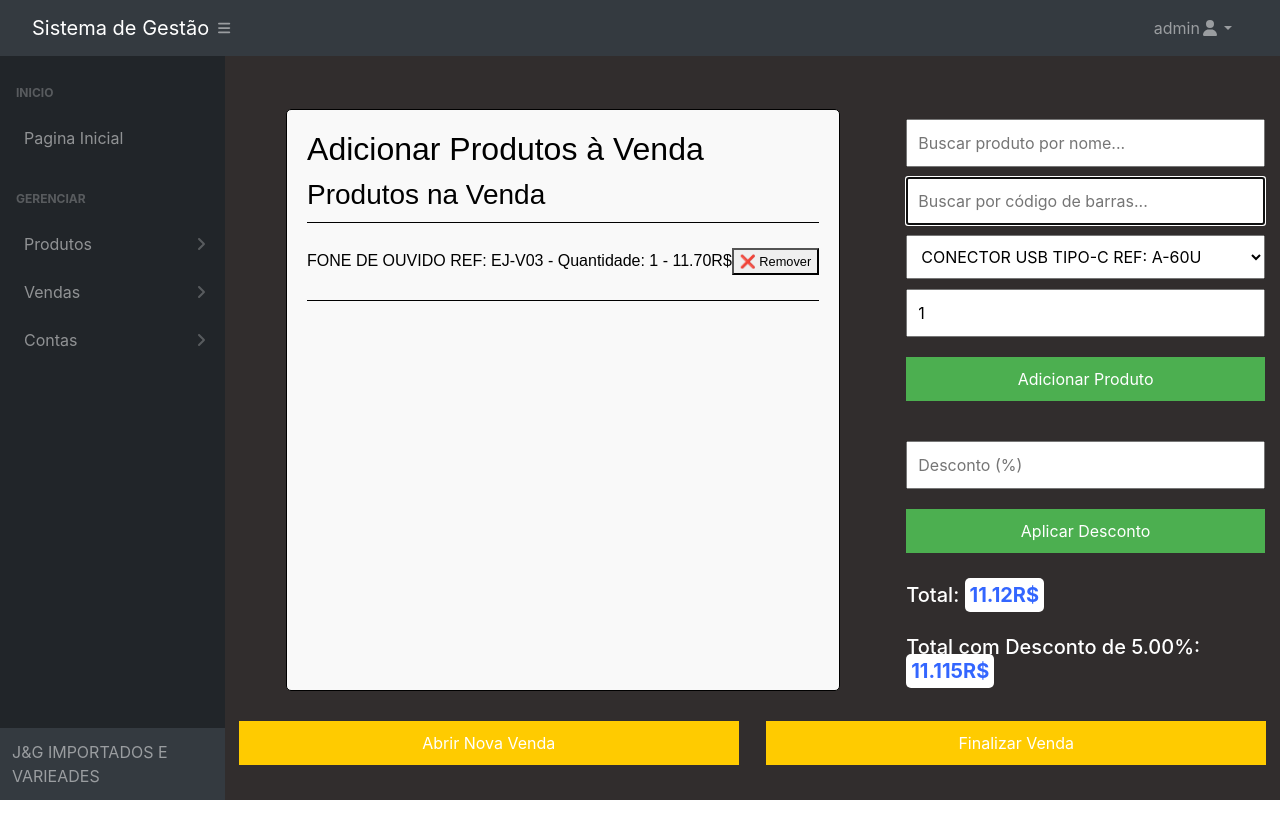
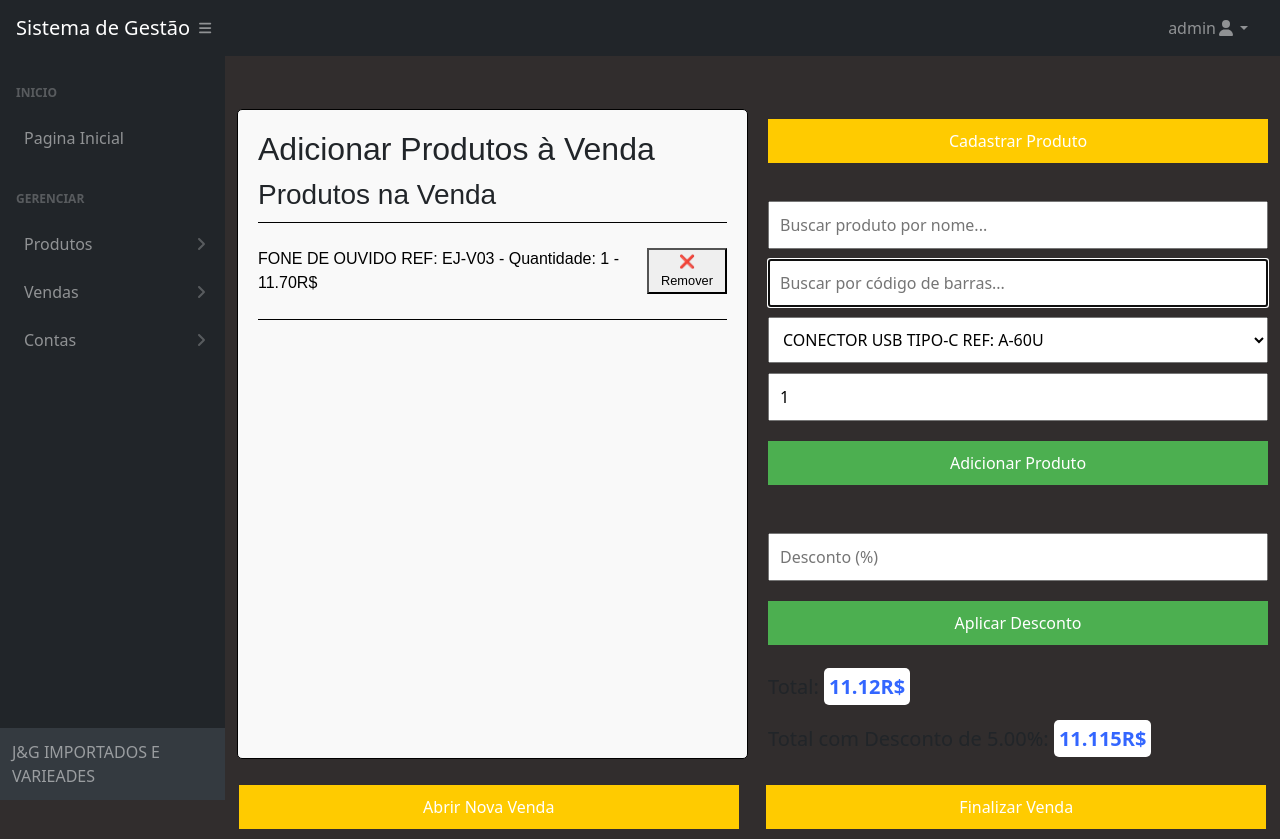
Before and after one commit to JoseGustavoP/Sistema-de-Gestao-de-Loja, a Django app: page /vendas/adicionar_produto/1/ in a window 1280 px wide. Before the commit the page ends 800 px from the top, so only its background shows below. Run offline with Django 4.2, Linux system fonts and the light colour scheme; a user stored in the database is signed in; data comes from the database, SQL or seed files in the repository; both versions use the stored data as it was after the commit; some libraries are stand-ins or nearby versions.

Commit message:
Começando a adiconar o criar produto no momento da venda

```diff
--- /dev/null
+++ b/vendas/forms.py
@@ -0,0 +1,7 @@
+from django import forms
+from .models import Produto
+
+class ProdutoForm(forms.ModelForm):
+    class Meta:
+        model = Produto
+        fields = ['nome', 'tipo', 'codigo_barras', 'preco_compra', 'porcentagem_lucro', 'imagem']
--- a/vendas/templates/adicionar_produto.html
+++ b/vendas/templates/adicionar_produto.html
@@ -4,6 +4,7 @@
 
 {% block estilo %}
 <link rel="stylesheet" href="{% static 'css/abrir_caixa.css' %}">
+<link href="https://cdn.jsdelivr.net/npm/bootstrap@5.3.2/dist/css/bootstrap.min.css" rel="stylesheet">
 {% endblock %}
 
 {% block corpo %}
@@ -34,6 +35,10 @@
 
             <!-- Formulário para adicionar produtos -->
             <div class="product-actions">
+                <button type="button" class="myapp-btn myapp-btn-new mb-2" data-bs-toggle="modal" data-bs-target="#modalCadastrarProduto">
+                    Cadastrar Produto
+                </button>
+
                 <form method="post" id="formAdicionarProduto">
                     {% csrf_token %}
                     <input type="text" class="input-custom" id="buscaProduto" placeholder="Buscar produto por nome...">
@@ -48,7 +53,7 @@
                 </form>
 
                 <!-- Formulário para aplicar desconto -->
-                <form method="post" action="{% url 'adicionar_produto' venda.id %}" class="discount-form">
+                <form method="post" action="{% url 'adicionar_produto' venda.id %}" class="discount-form mt-2">
                     {% csrf_token %}
                     <input type="number" name="desconto" min="0" max="100" step="0.01" placeholder="Desconto (%)" class="input-custom">
                     <input type="submit" value="Aplicar Desconto" class="myapp-btn myapp-btn-discount">
@@ -62,17 +67,41 @@
         </div>
 
         <!-- Ações de venda -->
-        <div class="sale-actions">
+        <div class="sale-actions mt-3">
             <a href="{% url 'iniciar_venda' %}" class="myapp-btn myapp-btn-new">Abrir Nova Venda</a>
             <a href="{% url 'finalizar_venda' venda.id %}" class="myapp-btn myapp-btn-finish">Finalizar Venda</a>
         </div>
 
     </main>
 </div>
+
+<!-- Modal para cadastrar produto -->
+<div class="modal fade" id="modalCadastrarProduto" tabindex="-1" aria-labelledby="modalCadastrarProdutoLabel" aria-hidden="true">
+  <div class="modal-dialog">
+    <div class="modal-content">
+      <div class="modal-header">
+        <h5 class="modal-title" id="modalCadastrarProdutoLabel">Cadastrar Novo Produto</h5>
+        <button type="button" class="btn-close" data-bs-dismiss="modal" aria-label="Fechar"></button>
+      </div>
+      <form method="post" action="{% url 'cadastrar_produto' %}" enctype="multipart/form-data">
+        {% csrf_token %}
+        <div class="modal-body">
+            {{ form|crispy }}
+        </div>
+        <div class="modal-footer">
+            <button type="button" class="myapp-btn myapp-btn-remove" data-bs-dismiss="modal">Fechar</button>
+            <button type="submit" class="myapp-btn myapp-btn-add">Cadastrar Produto</button>
+        </div>
+      </form>
+    </div>
+  </div>
+</div>
+
 {% endblock %}
 
 {% block scripts %}
 <script src="{% static 'js/jscaixa.js' %}"></script>
+<script src="https://cdn.jsdelivr.net/npm/bootstrap@5.3.2/dist/js/bootstrap.bundle.min.js"></script>
 <script>
 // Focar automaticamente no campo de busca por código de barras
 document.addEventListener("DOMContentLoaded", function() {
--- a/vendas/views.py
+++ b/vendas/views.py
@@ -7,6 +7,7 @@
 from decimal import Decimal
 from django.utils import timezone
 from django.contrib import messages
+from cadastros.forms import ProdutoForm
 
 @login_required
 def nota_fiscal(request, venda_id):
@@ -127,3 +128,49 @@
 
     item.delete()
     return redirect('adicionar_produto', venda_id=venda.id)
+
+
+from .forms import ProdutoForm
+
+@login_required
+def adicionar_produto(request, venda_id):
+    venda = get_object_or_404(Venda, id=venda_id)
+
+    if venda.usuario != request.user:
+        messages.error(request, "Você não tem permissão para modificar esta venda.")
+        return redirect('alguma_url_para_redirecionar')
+
+    if request.method == 'POST':
+        if 'produto_id' in request.POST:
+            produto_id = request.POST.get('produto_id')
+            quantidade = int(request.POST.get('quantidade'))
+
+            try:
+                produto = Produto.objects.get(id=produto_id, usuario=request.user)
+                ItemVenda.objects.create(
+                    venda=venda,
+                    produto=produto,
+                    quantidade=quantidade,
+                    preco_unitario=produto.preco_venda
+                )
+                venda.total += produto.preco_venda * quantidade
+                venda.save()
+            except Produto.DoesNotExist:
+                messages.error(request, "Produto não encontrado ou você não tem permissão para adicioná-lo.")
+
+        elif 'desconto' in request.POST:
+            desconto = Decimal(request.POST.get('desconto', '0'))
+            venda.desconto = desconto
+            venda.total_com_desconto = venda.total - (venda.total * desconto / Decimal('100'))
+            venda.save()
+
+    produtos = Produto.objects.filter(usuario=request.user)
+    form = ProdutoForm()  # <--- FORM PARA O MODAL
+
+    return render(request, 'adicionar_produto.html', {
+        'venda': venda,
+        'produtos': produtos,
+        'desconto': venda.desconto,
+        'total_com_desconto': venda.total_com_desconto,
+        'form': form,  # <--- ENVIA PARA O TEMPLATE
+    })
```
Also changed, not shown: db.sqlite3.
